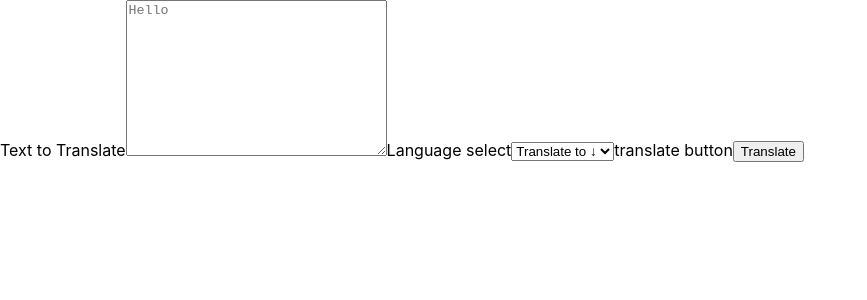
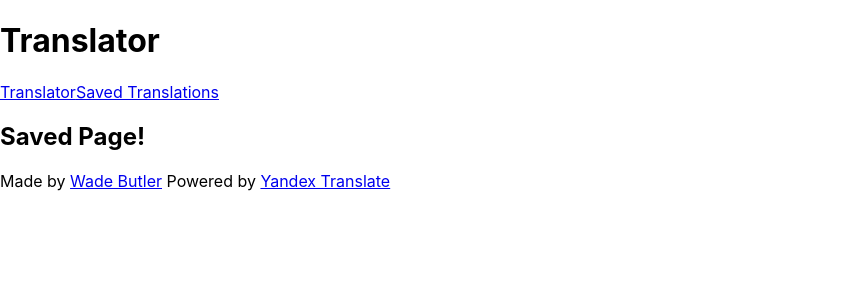
Before and after one commit to wadebutler/TranslatorBook, a React (Create React App) app: page /saved in a window 1280 px wide. Shown: the top 300 px of the page, without its empty margins (0-867 px from the left). Built offline with nearby package versions, Linux system fonts and the light colour scheme.

Commit message:
added router and nav buttons

```diff
--- a/src/App.js
+++ b/src/App.js
@@ -1,17 +1,23 @@
 import React from 'react';
+import {BrowserRouter as Router, Route, Link, NavLink} from "react-router-dom";
+
 import Header from './Components/Header';
 import Translator from './Components/Translator';
 import Footer from './Components/Footer';
+import SavedTranslations from './Components/SavedTranslations';
 
 function App() {
   return (
-    <div className="App">
-      {/* <Header /> */}
+    <Router>
+      <div className="App">
+        <Header />
 
-      <Translator />
+        <Route exact path="/" component={Translator} />
+        <Route exact path="/saved" component={SavedTranslations} />
 
-      {/* <Footer /> */}
-    </div>
+        <Footer />
+      </div>
+    </Router>
   );
 }
 
--- a/src/Components/Header.js
+++ b/src/Components/Header.js
@@ -1,9 +1,14 @@
 import React from 'react';
+import { BrowserRouter as Router, Route, Link, NavLink } from "react-router-dom";
 
 function Header() {
     return (
         <header>
             <h1>Translator</h1>
+            <div>
+                <NavLink to="/">Translator</NavLink>
+                <NavLink to="/saved">Saved Translations</NavLink>
+            </div>
         </header>
     );
 }
--- /dev/null
+++ b/src/Components/SavedTranslations.js
@@ -0,0 +1,9 @@
+import React from 'react';
+
+function SavedTranslations() {
+    return (
+        <h2>Saved Page!</h2>
+    )
+}
+
+export default SavedTranslations
```
